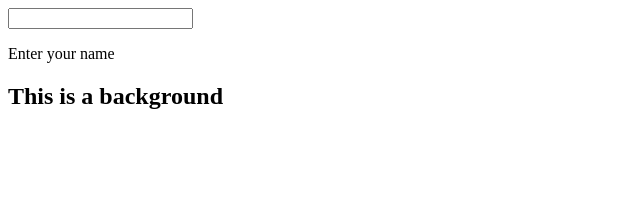
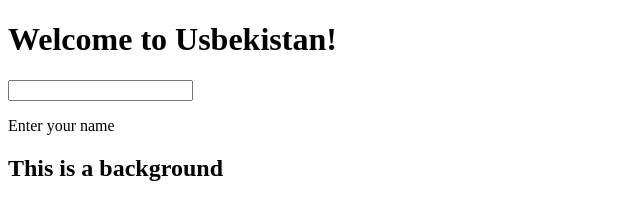
Before and after one commit to kamilMaksudov/gitTutorial, a plain HTML site: page index.html in a window 1280 px wide. Shown: the whole page, without its empty margins (0-640 px from the left). Drawn offline with Linux system fonts and the light colour scheme.

Commit message:
fixing merge issue

```diff
--- a/index.html
+++ b/index.html
@@ -5,7 +5,7 @@
     <title>A Git Tutorium</title>
   </head>
   <body>
-
+  <h1>Welcome to Usbekistan!</h1>
   <input type="text" name="" value="">
   <p>Enter your name</p>
   <h2>This is a background</h2>
```
